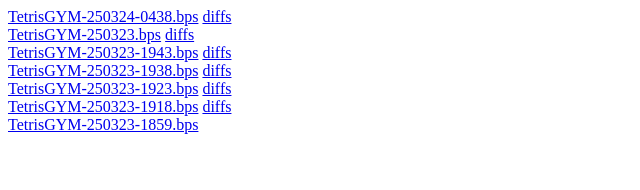
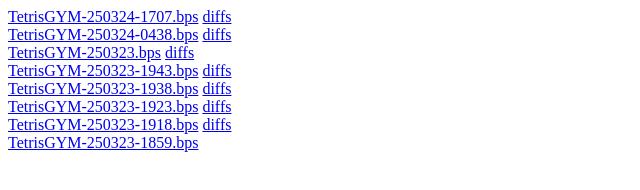
Before and after one commit to zohassadar/gymbuilds, a plain HTML site: page patches/index.html in a window 1280 px wide. Shown: the whole page, without its empty margins (0-640 px from the left). Drawn offline with Linux system fonts and the light colour scheme.

Commit message:
Automated update for TetrisGYM-250324-1707.bps

```diff
--- a/patches/index.html
+++ b/patches/index.html
@@ -5,6 +5,7 @@
 </title>
 </head>
 <body>
+<a href="TetrisGYM-250324-1707.bps">TetrisGYM-250324-1707.bps</a>&nbsp<a href="https://github.com/zohassadar/TetrisGYM/compare/a8c52db3d65045e804973396ef38b52ccf014763...40f5d946f667c9536751276e68a8d315ef84964f">diffs</a><br>
 <a href="TetrisGYM-250324-0438.bps">TetrisGYM-250324-0438.bps</a>&nbsp<a href="https://github.com/zohassadar/TetrisGYM/compare/d614fd9636b1134cb0391794317d541a46ede350...a8c52db3d65045e804973396ef38b52ccf014763">diffs</a><br>
 <a href="TetrisGYM-250323.bps">TetrisGYM-250323.bps</a>&nbsp<a href="https://github.com/zohassadar/TetrisGYM/compare/68747e7f6cc1a7c03e7987124233b52cbb6fb6f9...d614fd9636b1134cb0391794317d541a46ede350">diffs</a><br>
 <a href="TetrisGYM-250323-1943.bps">TetrisGYM-250323-1943.bps</a>&nbsp<a href="https://github.com/zohassadar/TetrisGYM/compare/f7e4dfb7418dd9af62be4827ad5c9a54e0cd79c7...68747e7f6cc1a7c03e7987124233b52cbb6fb6f9">diffs</a><br>
```
Also changed, not shown: 4 other files.
